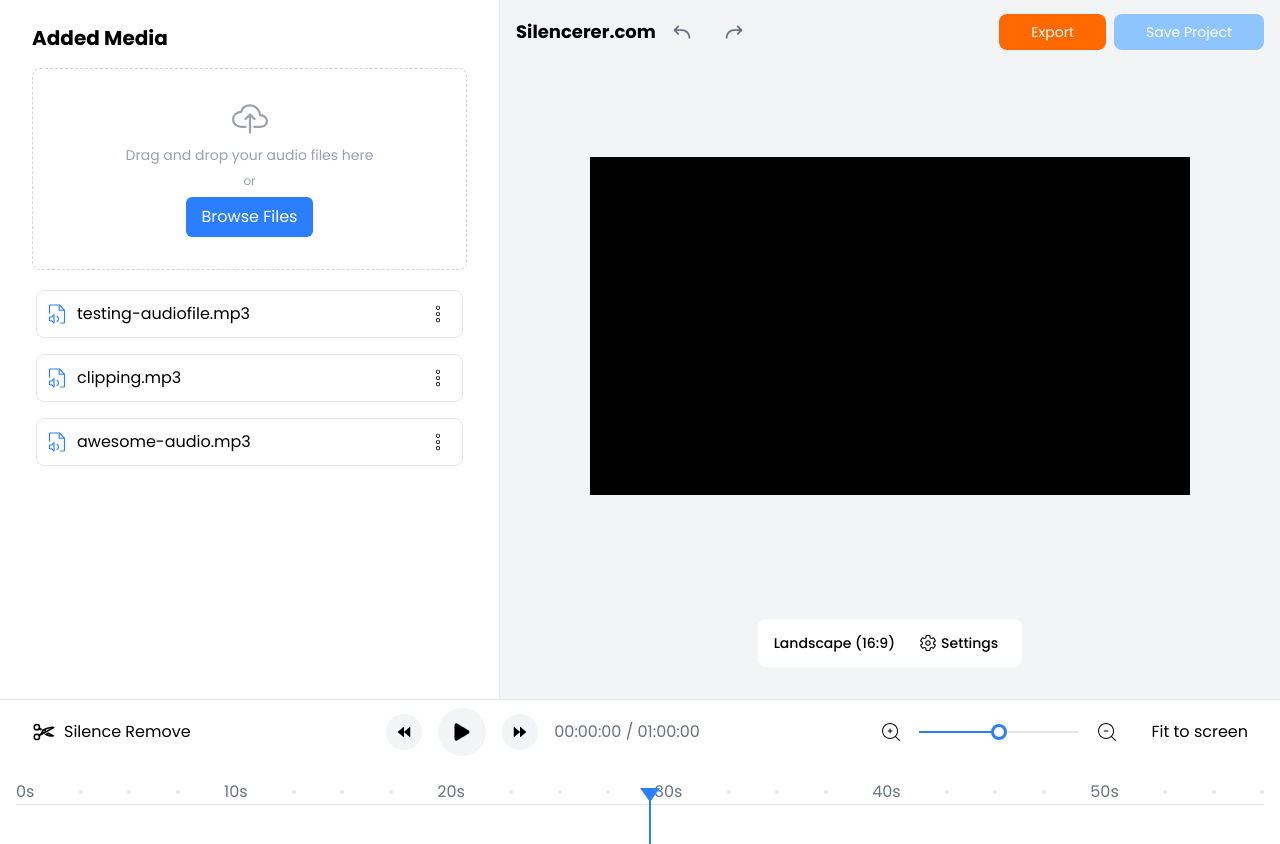
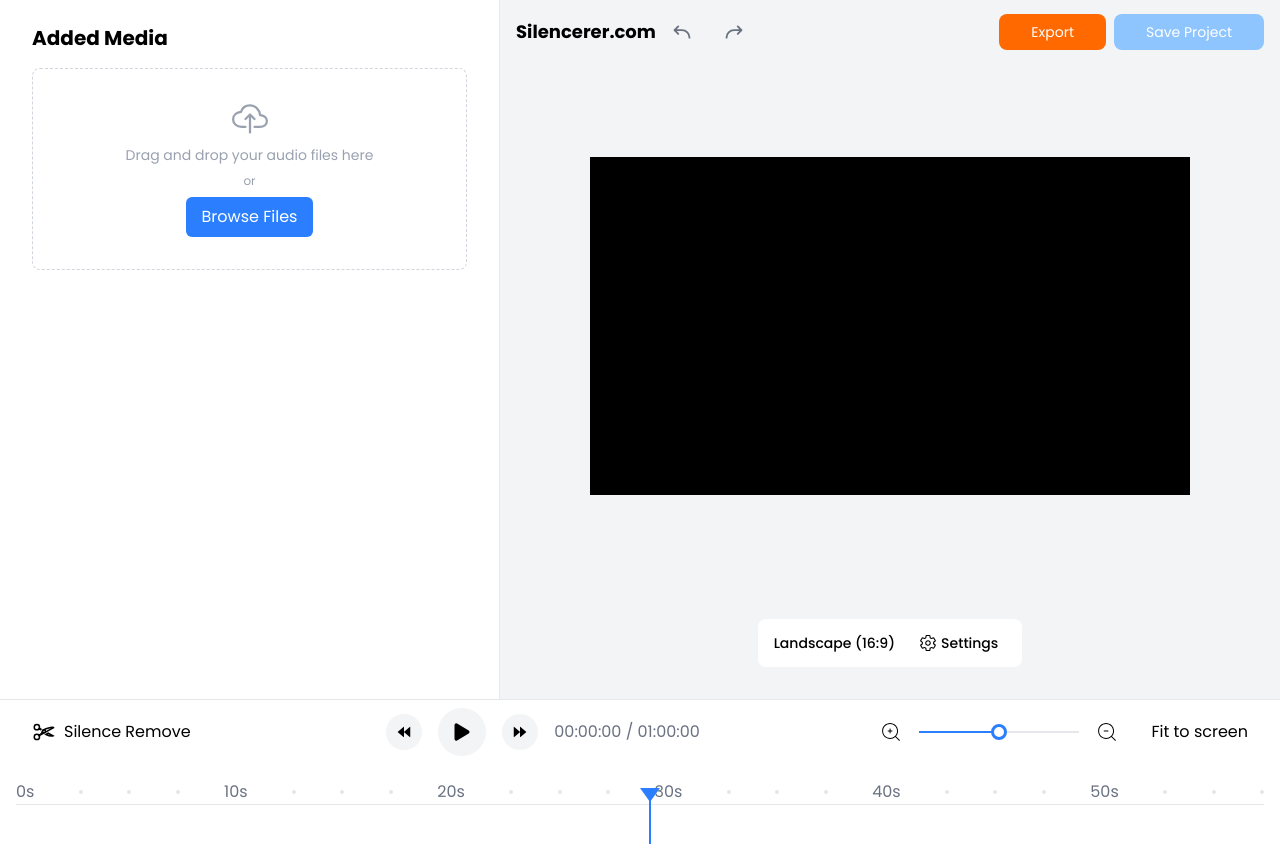
Before and after one commit to marionikolov17/silencerer, a Next.js app: page / in a window 1280 px wide. Shown: the top 844 px of the page. Built offline with nearby package versions, Linux system fonts and the light colour scheme.

Commit message:
feat: importing media files

```diff
--- a/src/components/AddedMedia.tsx
+++ b/src/components/AddedMedia.tsx
@@ -4,6 +4,7 @@ import { Dispatch, SetStateAction } from 'react';
 import AddedMediaItem from './AddedMediaItem';
 import Uploader from './Uploader';
 import { IoCloseOutline } from 'react-icons/io5';
+import { AppMachineContext } from '@/state-machine/app';
 
 interface InputProps {
   isMobileMediaOpened: boolean;
@@ -14,6 +15,8 @@ export default function AddedMedia({
   isMobileMediaOpened,
   setIsMobileMediaOpened,
 }: InputProps) {
+  const files = AppMachineContext.useSelector((state) => state.context.files);
+
   return (
     <div
       className={`w-full sm:w-[400px] xl:w-[500px] shrink-0 h-full ${isMobileMediaOpened ? 'flex' : 'hidden lg:flex'} flex-col gap-y-4 px-8 py-6 bg-white border-r border-gray-200 absolute lg:relative`}
@@ -29,9 +32,9 @@ export default function AddedMedia({
       </div>
       <Uploader />
       <div className="w-full grow flex flex-col overflow-y-auto overflow-x-hidden p-1 gap-y-4">
-        <AddedMediaItem name="testing-audiofile.mp3" />
-        <AddedMediaItem name="clipping.mp3" />
-        <AddedMediaItem name="awesome-audio.mp3" />
+        {files.map((file) => (
+          <AddedMediaItem key={file.name} file={file} />
+        ))}
       </div>
     </div>
   );
--- a/src/components/AddedMediaItem.tsx
+++ b/src/components/AddedMediaItem.tsx
@@ -5,7 +5,7 @@ import { CiMenuKebab } from 'react-icons/ci';
 import { FiEdit2 } from 'react-icons/fi';
 import { PiFileAudioLight, PiTrashBold } from 'react-icons/pi';
 
-export default function AddedMediaItem({ name }: { name: string }) {
+export default function AddedMediaItem({ file }: { file: File }) {
   const [isMenuOpen, setIsMenuOpen] = useState(false);
   const [screenWidth, setScreenWidth] = useState(0);
   const containerRef = useRef<HTMLDivElement>(null);
@@ -39,7 +39,7 @@ export default function AddedMediaItem({ name }: { name: string }) {
       <div className="w-full h-12 rounded-lg border border-gray-200 flex items-center px-2 py-1 hover:ring-2 hover:ring-blue-500 transition-all duration-300">
         <PiFileAudioLight className="text-2xl text-blue-500" />
         <div className="grow overflow-hidden">
-          <p className="text-base grow ms-2">{name}</p>
+          <p className="text-base grow ms-2">{file.name}</p>
         </div>
         <button
           className="cursor-pointer w-8 h-8 flex items-center justify-center rounded-full hover:bg-gray-100 transition-all duration-300"
--- a/src/constants/file-types.ts
+++ b/src/constants/files.ts
@@ -7,3 +7,5 @@ export const VALID_FILE_TYPES = [
   'audio/wav',
   'audio/webm',
 ];
+
+export const MAX_FILE_SIZE = 4000 * 1024 * 1024; // 4GB
--- a/src/state-machine/app.ts
+++ b/src/state-machine/app.ts
@@ -1,6 +1,7 @@
 import { createActorContext } from '@xstate/react';
 import { assign, fromPromise, setup } from 'xstate';
-import { VALID_FILE_TYPES } from '@/constants/file-types';
+import { VALID_FILE_TYPES, MAX_FILE_SIZE } from '@/constants/files';
+import { renameDuplicateFile } from './files';
 
 type AppContext = {
   files: File[];
@@ -15,11 +16,24 @@ const appMachine = setup({
   },
   actors: {
     importMediaActor: fromPromise(
-      async ({ input }: { input: { files: File[] } }) => {
-        // TODO: Add a guard for valid files and sizes
-        const files = input.files.filter((file) =>
-          VALID_FILE_TYPES.includes(file.type),
-        );
+      async ({ input }: { input: { files: File[]; context: AppContext } }) => {
+        const files = [];
+
+        for (const file of input.files) {
+          if (
+            VALID_FILE_TYPES.includes(file.type) &&
+            file.size <= MAX_FILE_SIZE
+          ) {
+            const newFile = new File(
+              [file],
+              renameDuplicateFile(file.name, input.context.files),
+              {
+                type: file.type,
+              },
+            );
+            files.push(newFile);
+          }
+        }
 
         return { files };
       },
@@ -42,7 +56,7 @@ const appMachine = setup({
     importing_media: {
       invoke: {
         src: 'importMediaActor',
-        input: ({ event }) => ({ files: event.files }),
+        input: ({ event, context }) => ({ files: event.files, context }),
         onDone: {
           target: 'standby',
           actions: [
--- /dev/null
+++ b/src/state-machine/files.ts
@@ -0,0 +1,11 @@
+export const renameDuplicateFile = (filename: string, files: File[]) => {
+  let duplicateCount = 0;
+
+  for (const file of files) {
+    if (file.name.includes(filename)) {
+      duplicateCount++;
+    }
+  }
+
+  return duplicateCount > 0 ? `${filename}(${duplicateCount})` : filename;
+};
```
